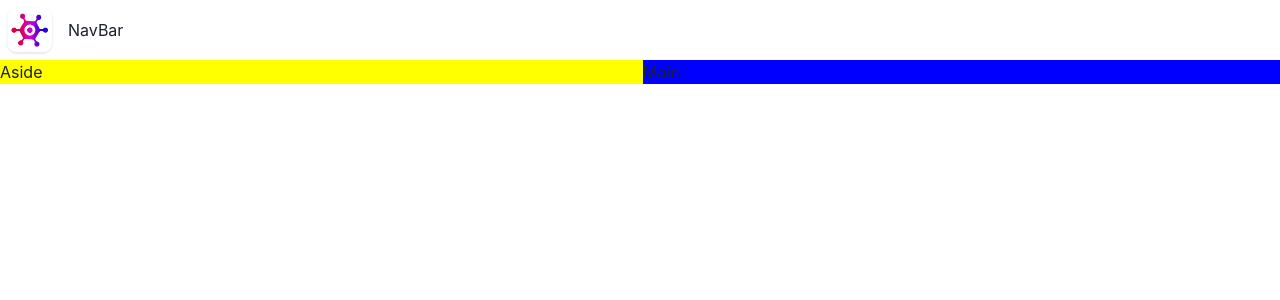
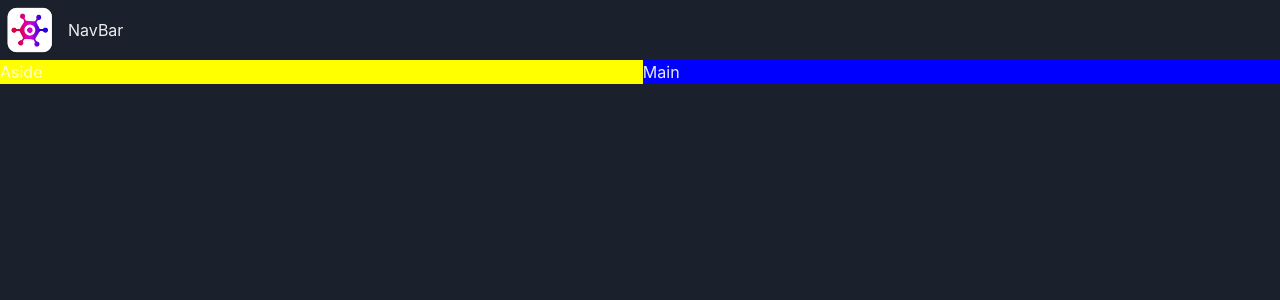
Before and after one commit to Filip582/game-hub, a React (Vite) app: page / in a window 1280 px wide. Shown: the top 300 px of the page. Built offline with nearby package versions, Linux system fonts and the light colour scheme.

Commit message:
implement darkmode

```diff
--- a/src/main.tsx
+++ b/src/main.tsx
@@ -1,12 +1,13 @@
 import { StrictMode } from "react";
 import { createRoot } from "react-dom/client";
-import { ChakraProvider } from "@chakra-ui/react";
-import "./index.css";
+import { ChakraProvider, ColorModeScript } from "@chakra-ui/react";
 import App from "./App.tsx";
+import theme from "./theme.ts";
 
 createRoot(document.getElementById("root")!).render(
   <StrictMode>
-    <ChakraProvider>
+    <ChakraProvider theme={theme}>
+      <ColorModeScript initialColorMode={theme.config.initialColorMode} />
       <App />
     </ChakraProvider>
   </StrictMode>
--- /dev/null
+++ b/src/theme.ts
@@ -0,0 +1,10 @@
+import { extendTheme } from "@chakra-ui/react";
+import type { ThemeConfig } from "@chakra-ui/react";
+
+const config: ThemeConfig = {
+    initialColorMode: 'dark'
+}
+
+const theme = extendTheme({ config });
+
+export default theme;
```
